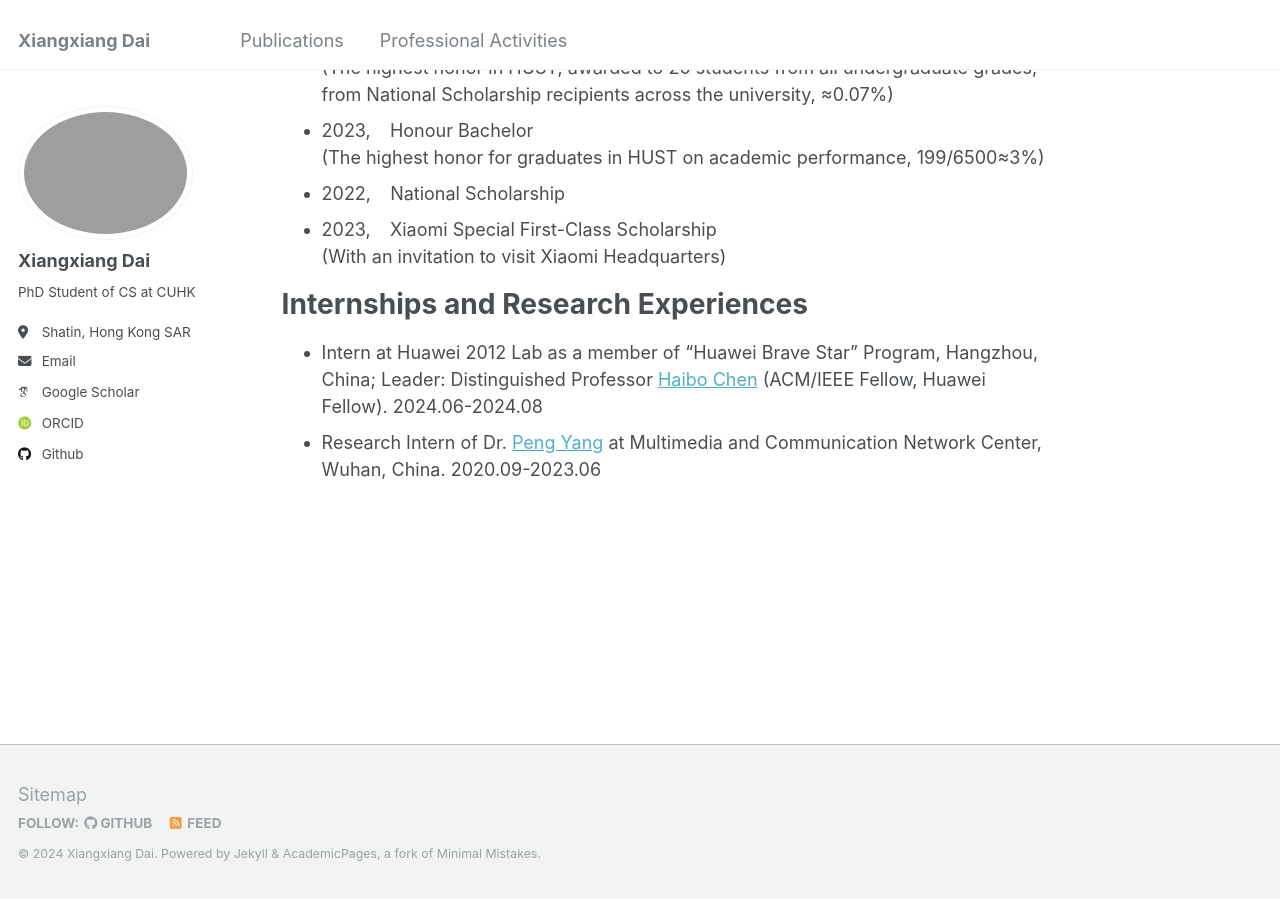
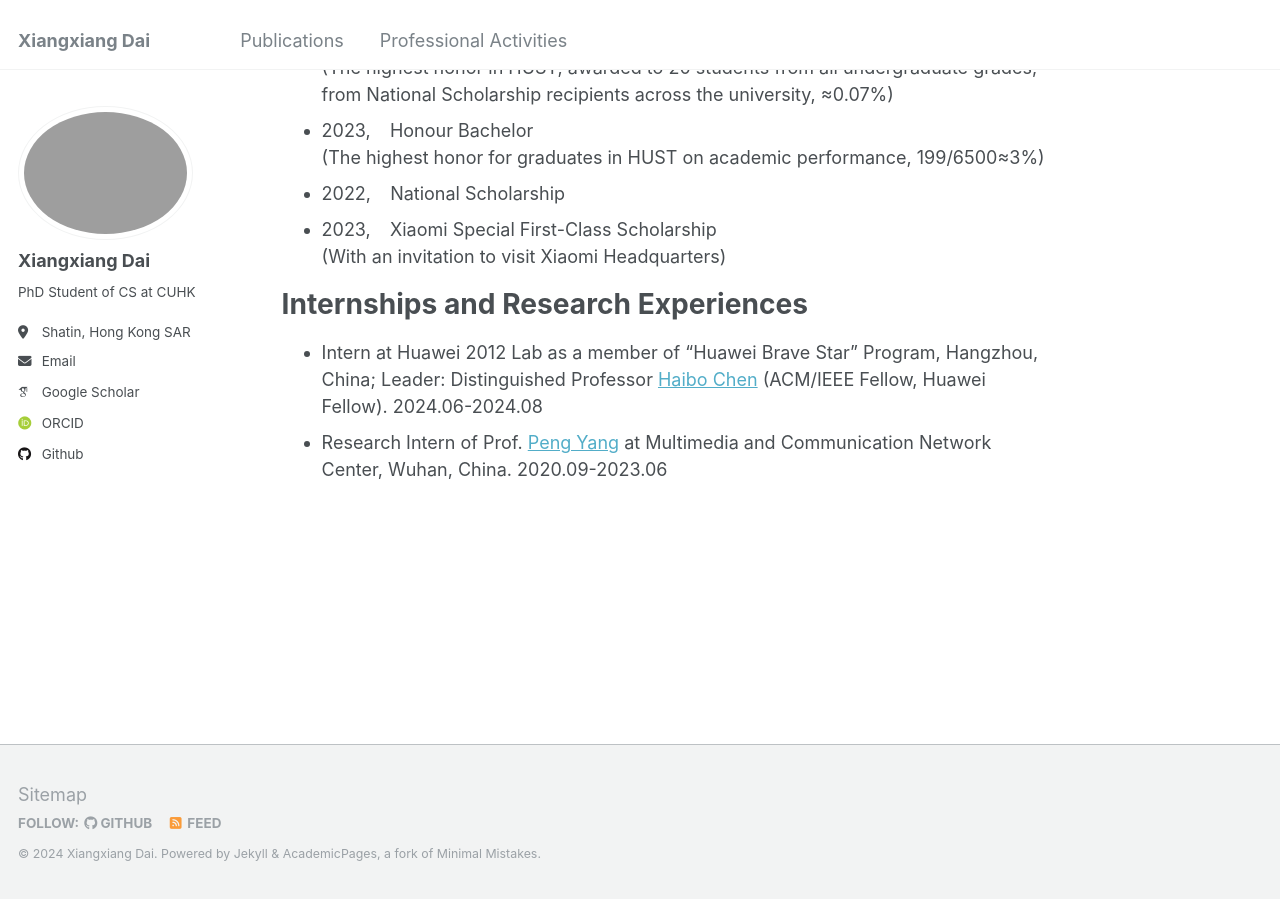
Before and after one commit to Dai-Xiang/daixiangxiang.github.io, a Jekyll site: the page built from _pages/about.md, in a window 1280 px wide and 900 px high, scrolled down 655 px. Built offline with Jekyll 4.4.1, drawn with Linux system fonts in a browser that asks for light colours; some web fonts are replaced.

Commit message:
Update about.md

```diff
--- a/_pages/about.md
+++ b/_pages/about.md
@@ -31,4 +31,4 @@ I am passionate about **online learning** theories, such as reinforcement learni
 
 # Internships and Research Experiences
 + Intern at Huawei 2012 Lab as a member of "Huawei Brave Star" Program, Hangzhou, China; Leader: Distinguished Professor [Haibo Chen](https://ipads.se.sjtu.edu.cn/pub/members/haibo_chen) (ACM/IEEE Fellow, Huawei Fellow).	2024.06-2024.08
-+ Research Intern of  Dr. [Peng Yang](http://faculty.hust.edu.cn/pyang/en) at Multimedia and Communication Network Center, Wuhan, China. 2020.09-2023.06
++ Research Intern of  Prof. [Peng Yang](http://faculty.hust.edu.cn/pyang/en) at Multimedia and Communication Network Center, Wuhan, China. 2020.09-2023.06
```
